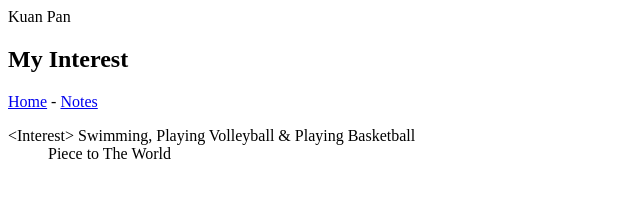
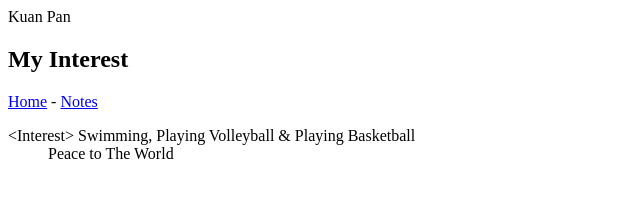
Before and after one commit to kuan-Wu/week-4-demo, a plain HTML site: page notes.html in a window 1280 px wide. Shown: the full height of the page, 0-640 px from the left. Drawn offline with Linux system fonts and the light colour scheme.

Commit message:
Update notes.html

```diff
--- a/notes.html
+++ b/notes.html
@@ -20,7 +20,7 @@
 
             <dl>
                 <dt>&lt;Interest&gt; Swimming, Playing Volleyball & Playing Basketball</dt>
-                <dd>Piece to The World</dd>
+                <dd>Peace to The World</dd>
 
             </dl>
 
```
